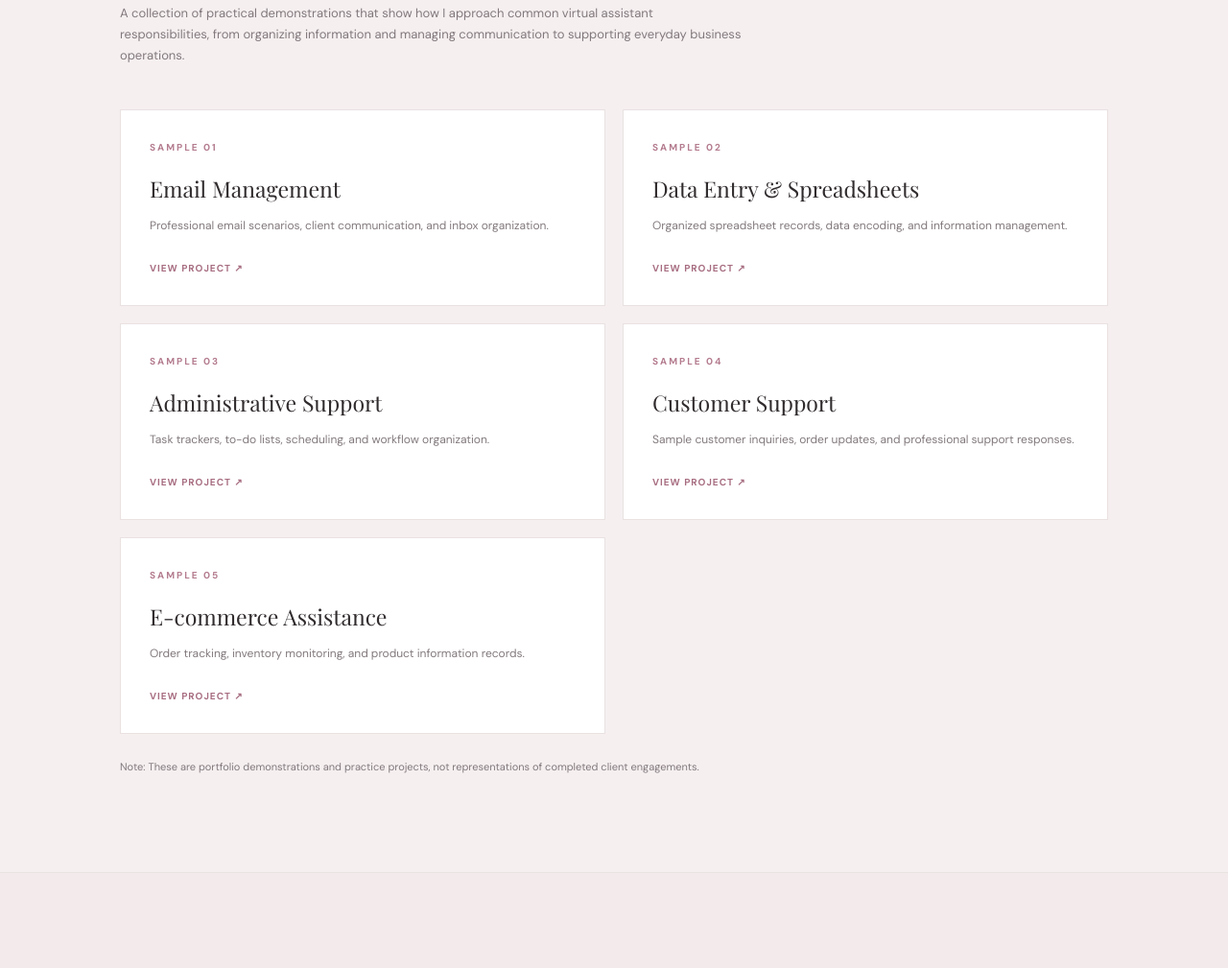
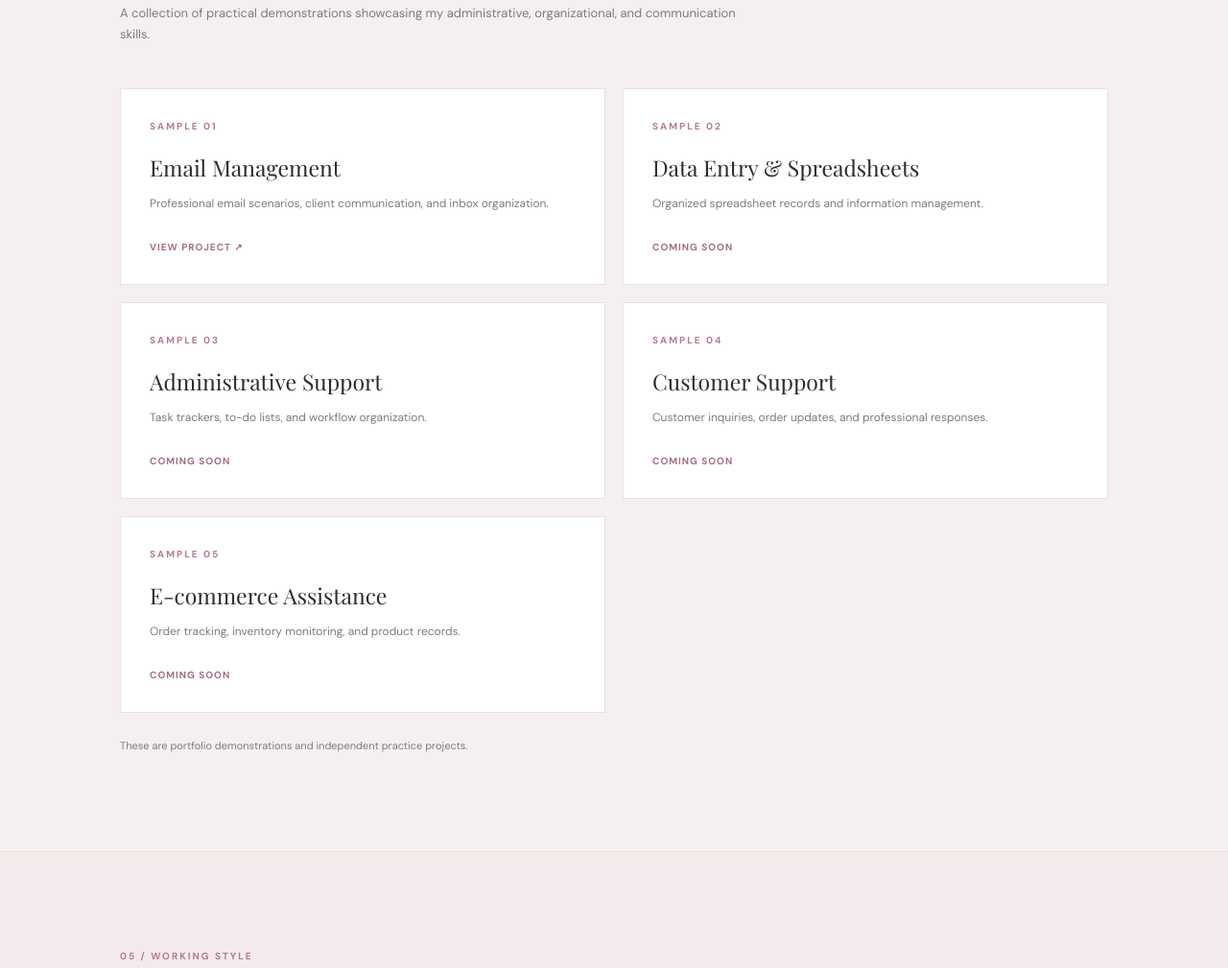
Before and after one commit to daintydeguzman/workportfolio, a plain HTML site: page index.html in a window 1280 px wide. Shown: the part 3789-4798 px from the top of the page at 96% size. Drawn offline with nearby package versions, Linux system fonts and the light colour scheme.

Commit message:
Update index.html

```diff
--- a/index.html
+++ b/index.html
@@ -815,6 +815,7 @@ nav {
 </div>
 </section>
 
+
 <!-- 04 WORK SAMPLES -->
 
 <section class="section samples-section" id="works">
@@ -827,7 +828,8 @@ nav {
     </h2>
 
     <p class="samples-intro">
-        A collection of practical demonstrations that show how I approach common virtual assistant responsibilities, from organizing information and managing communication to supporting everyday business operations.
+        A collection of practical demonstrations showcasing my
+        administrative, organizational, and communication skills.
     </p>
 
     <div class="samples-grid">
@@ -836,41 +838,43 @@ nav {
             <span class="sample-number">SAMPLE 01</span>
             <h3>Email Management</h3>
             <p>Professional email scenarios, client communication, and inbox organization.</p>
-            <a class="sample-link" href="email-management.html">VIEW PROJECT ↗</a>
+            <a class="sample-link" href="email-management.html">
+                VIEW PROJECT ↗
+            </a>
         </div>
 
         <div class="sample-card">
             <span class="sample-number">SAMPLE 02</span>
             <h3>Data Entry & Spreadsheets</h3>
-            <p>Organized spreadsheet records, data encoding, and information management.</p>
-            <a class="sample-link" href="data-entry.html">VIEW PROJECT ↗</a>
+            <p>Organized spreadsheet records and information management.</p>
+            <span class="sample-link">COMING SOON</span>
         </div>
 
         <div class="sample-card">
             <span class="sample-number">SAMPLE 03</span>
             <h3>Administrative Support</h3>
-            <p>Task trackers, to-do lists, scheduling, and workflow organization.</p>
-            <a class="sample-link" href="administrative-support.html">VIEW PROJECT ↗</a>
+            <p>Task trackers, to-do lists, and workflow organization.</p>
+            <span class="sample-link">COMING SOON</span>
         </div>
 
         <div class="sample-card">
             <span class="sample-number">SAMPLE 04</span>
             <h3>Customer Support</h3>
-            <p>Sample customer inquiries, order updates, and professional support responses.</p>
-            <a class="sample-link" href="customer-support.html">VIEW PROJECT ↗</a>
+            <p>Customer inquiries, order updates, and professional responses.</p>
+            <span class="sample-link">COMING SOON</span>
         </div>
 
         <div class="sample-card">
             <span class="sample-number">SAMPLE 05</span>
             <h3>E-commerce Assistance</h3>
-            <p>Order tracking, inventory monitoring, and product information records.</p>
-            <a class="sample-link" href="ecommerce-support.html">VIEW PROJECT ↗</a>
+            <p>Order tracking, inventory monitoring, and product records.</p>
+            <span class="sample-link">COMING SOON</span>
         </div>
 
     </div>
 
     <p class="sample-note">
-        Note: These are portfolio demonstrations and practice projects, not representations of completed client engagements.
+        These are portfolio demonstrations and independent practice projects.
     </p>
 
 </div>
```
